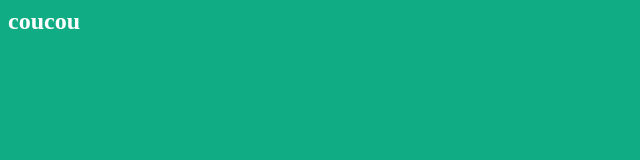
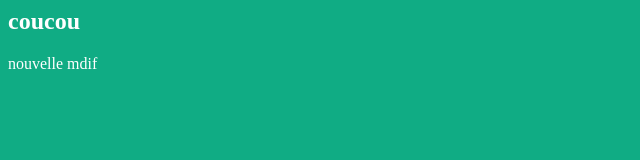
Before and after one commit to demoCours/nouvProjet, a plain HTML site: page index.html in a window 1280 px wide. Shown: the whole page, without its empty margins (0-640 px from the left). Drawn offline with Linux system fonts and the light colour scheme.

Commit message:
nouvelle modif

```diff
--- a/index.html
+++ b/index.html
@@ -10,6 +10,6 @@
 
 <h2 style: color="red">coucou </h2>
 
-
+<p> nouvelle mdif </p>
 </body>
 </html>
```
